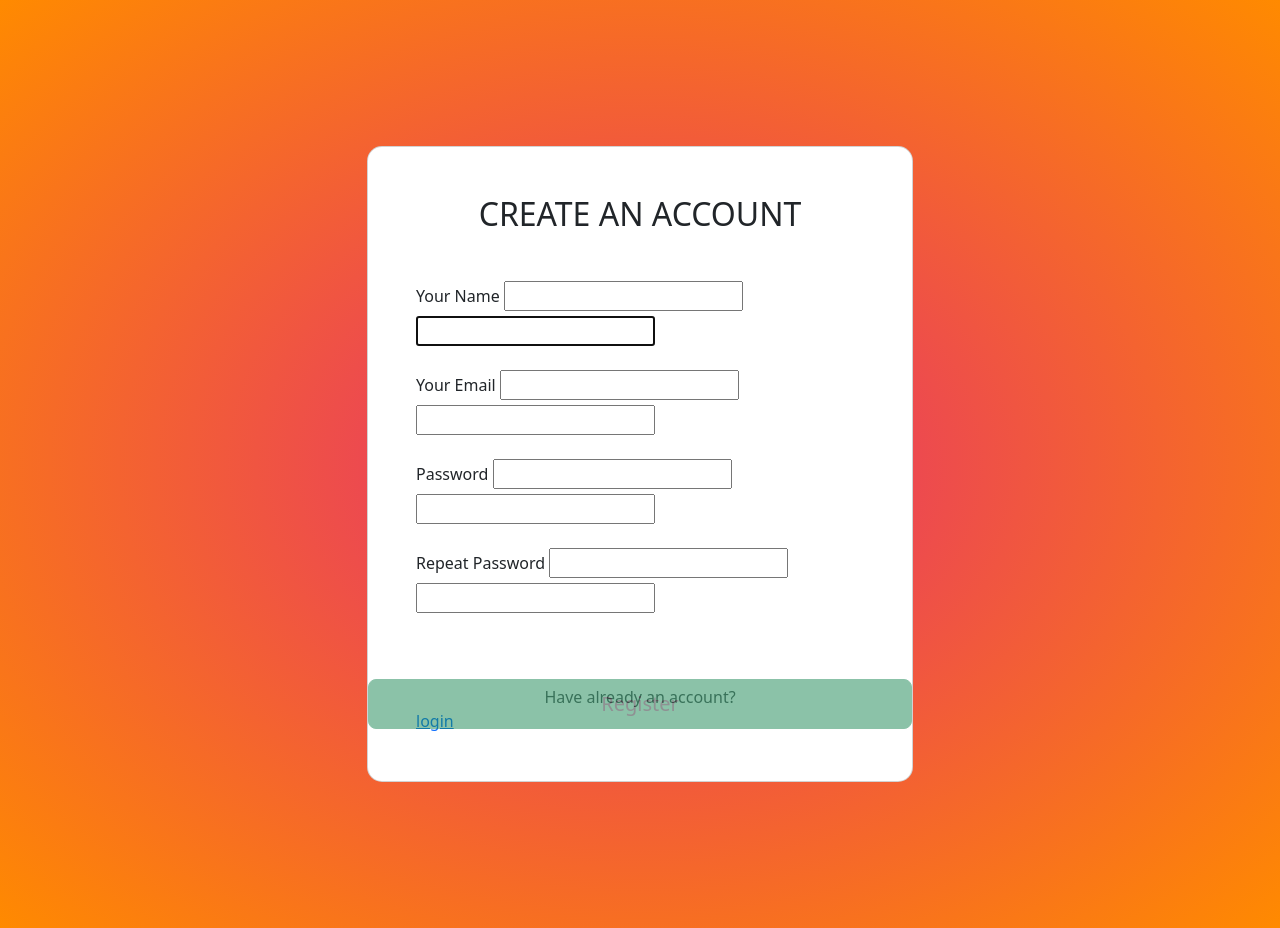
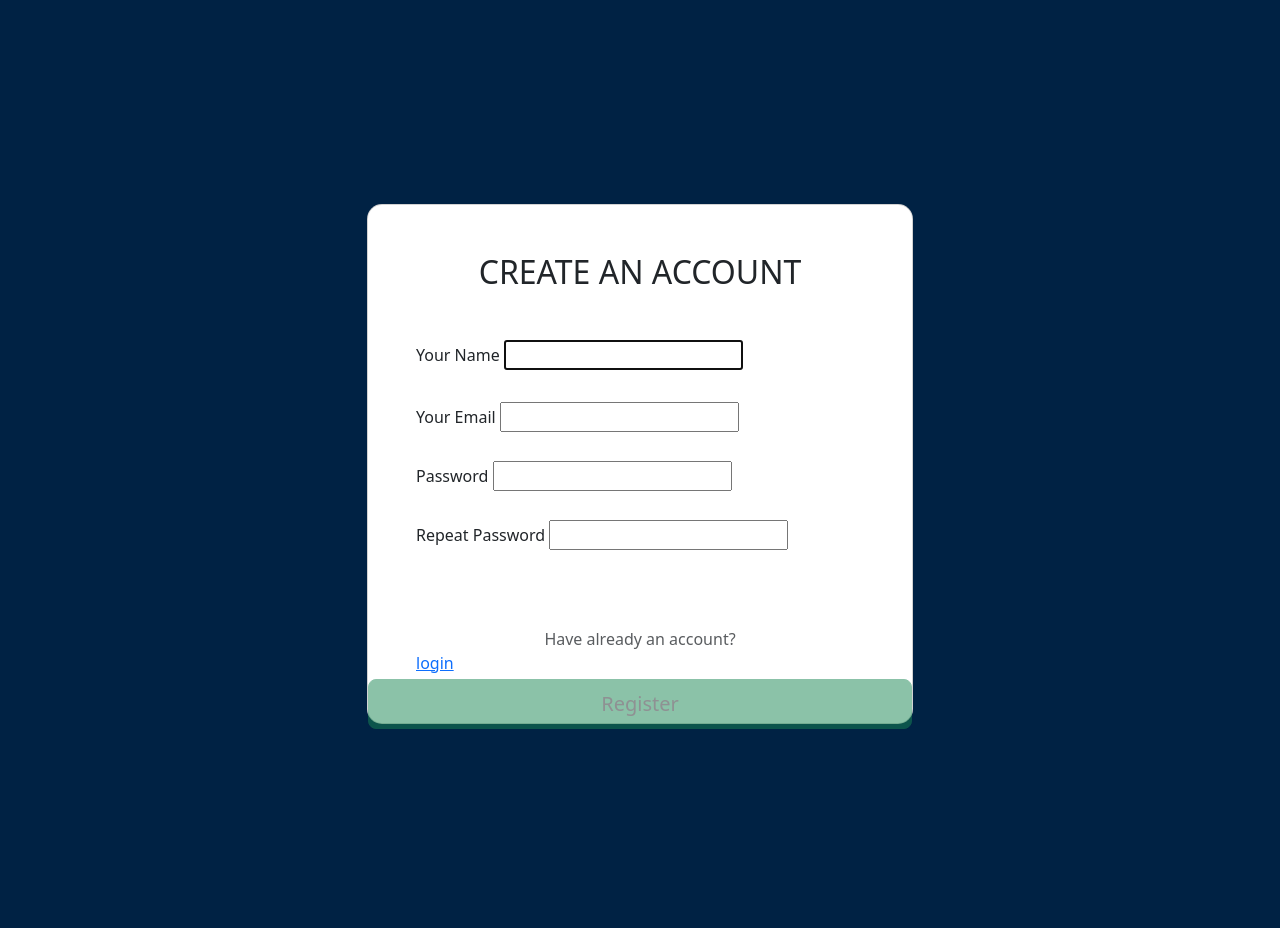
Before and after one commit to haimy254/social-app, a Django app: template social/users/templates/accounts/register.html in a window 1280 px wide. Run offline with Django 4.2, Linux system fonts and the light colour scheme; the template is opened without the code that fills it: values that come from a table or form of the project are taken from there, others are empty; parts of the project's set-up code (start-up, migrations or seed data) failed here and were passed over; some libraries are stand-ins or nearby versions.

Commit message:
changed theme color

```diff
--- a/social/users/static/css/index.css
+++ b/social/users/static/css/index.css
@@ -21,7 +21,8 @@ body {
   margin: 0;
   /* height: 100vh; */
   font-weight: 100;
-  background: radial-gradient(#e52e71,#ff8a00);
+  background: rgb(0,34,68);
+  color: #4FFFB0;
   -webkit-overflow-Y: hidden;
   -moz-overflow-Y: hidden;
   -o-overflow-Y: hidden;
@@ -37,7 +38,7 @@ position: absolute;
 border: 2px solid white;
 background: transparent;
 font-family: 'Roboto', sans-serif;
-color: white;
+color: #4FFFB0;
 width: 250px;
 height: 50px;
 font-size: 2em;
@@ -65,7 +66,7 @@ box-shadow: 0 8px 16px 0 rgba(0,0,0,0.2);
   position: absolute;
   width: 0px;
   opacity: .75;
-  background-color: white;
+  background-color: #4FFFB0;
   box-shadow: #e9f1f1 0px 0px 20px 2px;
   opacity: 0;
   top: 100vh;
@@ -407,6 +408,6 @@ justify-content: space-evenly;
 align-items: center;
 }
 
-.card{
+/* .card{
   flex-grow: 5;
-}
+} */
--- a/social/users/templates/accounts/register.html
+++ b/social/users/templates/accounts/register.html
@@ -13,28 +13,24 @@
 
                 <div class="form-outline mb-4">
 
-                  <label class="form-label" for="form3Example1cg">Your Name</label>
-                  <input type="text">
-                   {{register_form.username}}
+                  <label class="form-label" for="form3Example1cg">Your Name
+                   {{register_form.username}}</label>
                 </div>
 
                 <div class="form-outline mb-4">
 
                   <label class="form-label" for="form3Example3cg">Your Email</label>
-                   <input type="Email">
                   {{register_form.email}}
                 </div>
 
                 <div class="form-outline mb-4">
 
                   <label class="form-label" for="form3Example4cg">Password</label>
-                   <input type="password">
                    {{register_form.password1}}
                 </div>
 
                 <div class="form-outline mb-4">
                 <label class="form-label" for="form3Example4cg">Repeat Password</label>
-                 <input type="password">
                    {{register_form.password2}}
 
                 </div>
--- a/social/users/templates/home.html
+++ b/social/users/templates/home.html
@@ -5,6 +5,4 @@
 <p id='head4' class='header'>simple and awesome all the time</p>
 <p id='head5' class='header'>Welcome to Social App</p>
 <button><a class="nav-item nav-link" href="{% url 'login'%}">LOGIN</a></button>
-{% comment %} <button><a class="nav-item nav-link" href="{% url 'register'%}">Register</a></button> {% endcomment %}
-
 {% endblock %}
--- a/social/users/templates/navbar.html
+++ b/social/users/templates/navbar.html
@@ -20,7 +20,7 @@
       {% comment %} <a class="nav-item nav-link" href="{% url 'all_images'%}">All Images</a> {% endcomment %}
         <a class="nav-item nav-link" href="{% url 'imageform'%}"> ADD IMAGE</a>
         <a class="nav-item nav-link" href="{% url 'profile'%}"> PROFILE</a>
-        <a class="nav-item nav-link" href="{% url 'user_logout' %}"> LOGOUT</a>
+
       {% else %}
       <a href="{% url 'login' %}" class="btn btn-outline">Login</a>
       <a href="{% url 'register' %}" class="btn btn-primary">Join Now</a>
@@ -50,4 +50,5 @@
       </div>
     </div>
   </form>
+  <a class="nav-item nav-link" href="{% url 'user_logout' %}"> LOGOUT</a>
 </nav>
--- a/social/users/templates/show_images.html
+++ b/social/users/templates/show_images.html
@@ -7,7 +7,7 @@
 
       {% comment %} <div class="col-md-4" > {% endcomment %}
         {% for image in all_images%}
-        <div class="card  text-white bg-dark" style="width: 18rem;">
+        <div class="card w-40 text-white bg-dark mb-3" style="width: 18rem;">
           <p><img src="{{image.images.url}}" class="card-img-top" alt="..." /></p>
 
           <div class="card-body">
@@ -24,11 +24,11 @@
         </div>
 
     {% endfor %}
+  {% comment %} </div> {% endcomment %}
   {%else%}
   <h3 class="text-warning m-3">No Images found</h3>
 {%endif%}
 </div>
-</center>
 
 
 
--- a/social/users/views.py
+++ b/social/users/views.py
@@ -21,7 +21,7 @@ def register_request(request):
 			return redirect("login")
 		messages.error(request, "Unsuccessful registration. Invalid information.")
 	form = NewUserForm()
-	return render (request=request, template_name="accounts/register.html", context={"register_form":form})
+	return render (request,"accounts/register.html", context={"register_form":form})
 
 
 
```
